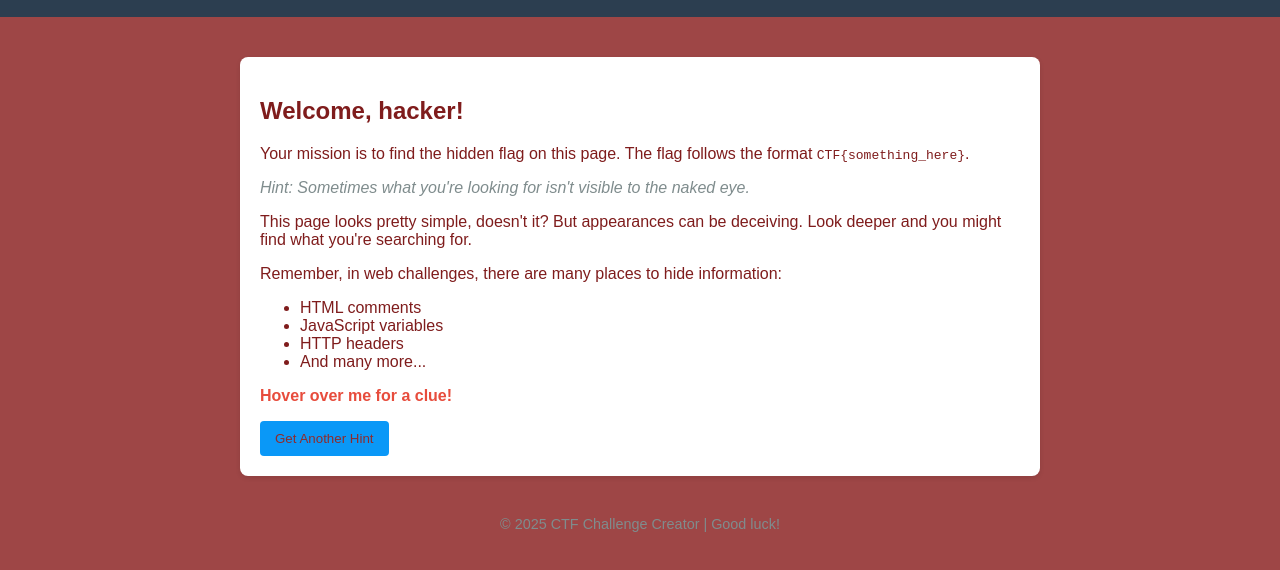
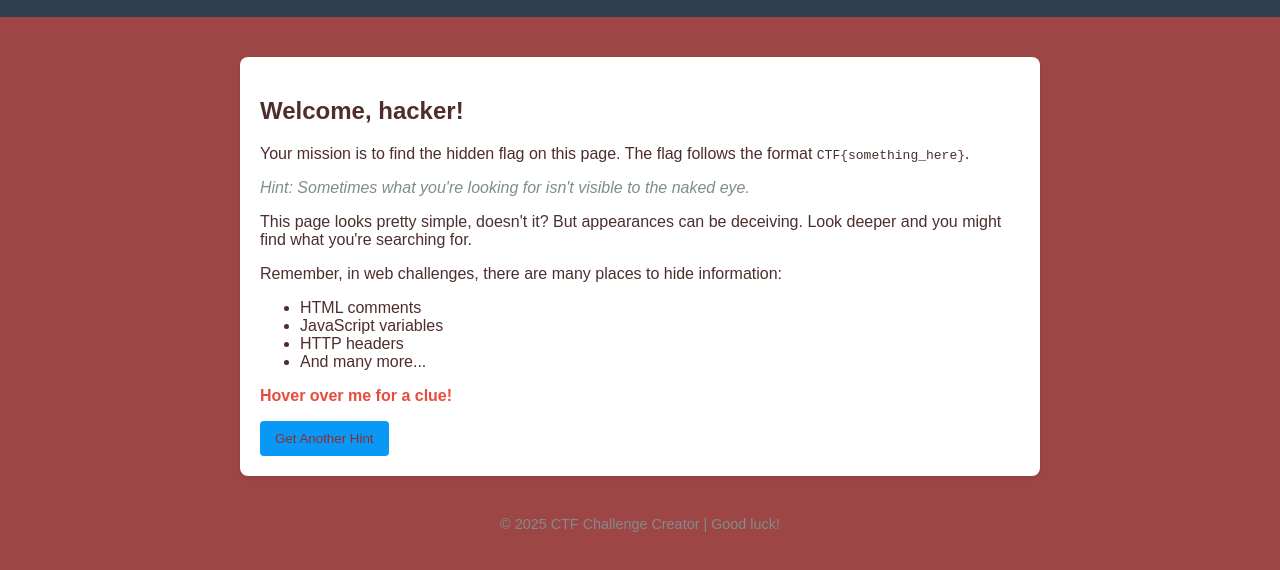
Before and after one commit to Aravind556/CTF, a plain HTML site: page index.html in a window 1280 px wide. Shown: the part 60-630 px from the top of the page. Drawn offline with Linux system fonts and the light colour scheme.

Commit message:
Keep going

```diff
--- a/index.html
+++ b/index.html
@@ -10,7 +10,7 @@
             background-color: #9e4646;
             margin: 0;
             padding: 0;
-            color: #7f1c1c;
+            color: #4e2d2d;
         }
 
         .container {
```
